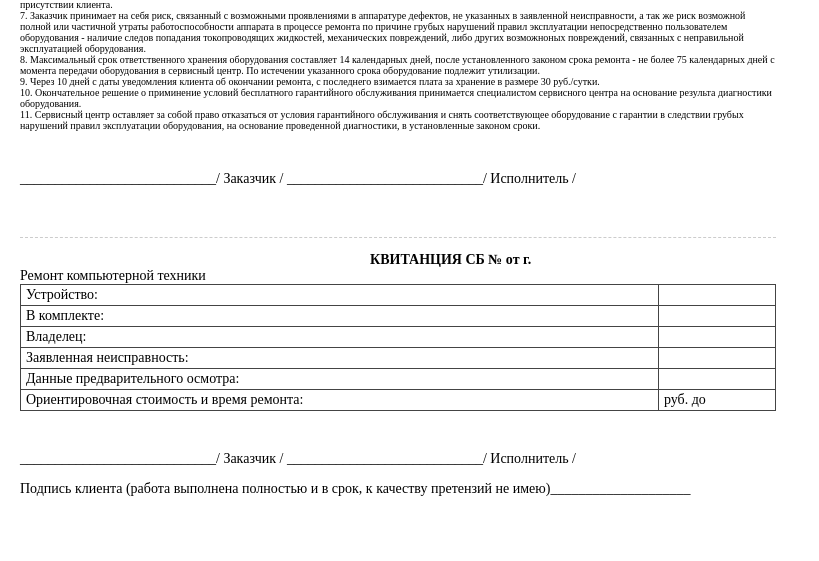
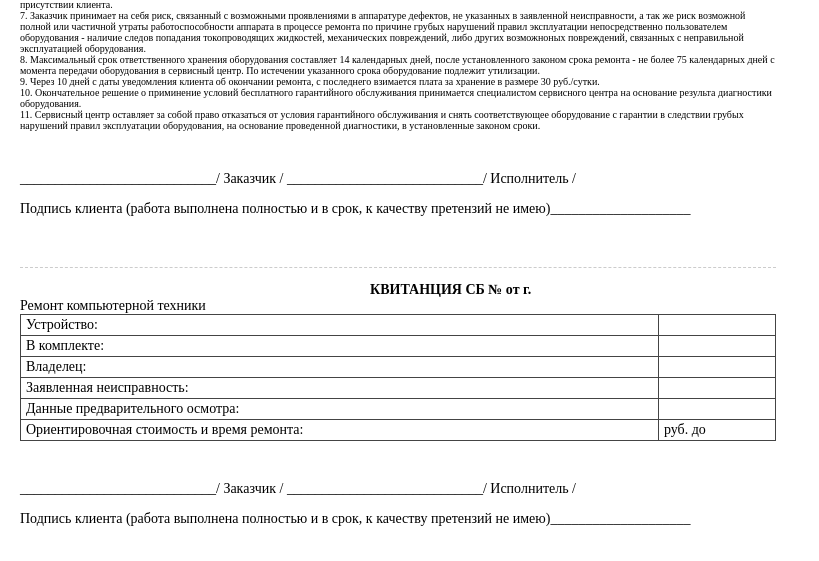
Before and after one commit to aksoff/sbcrm, a Django app: template orders/templates/orders/order_detail.html in a window 1280 px wide. Shown: the part 292-853 px from the top of the page, without its empty margins (0-819 px from the left). Before the commit the page ends 788 px from the top, so only its background shows below. Run offline with Django 3.2, Linux system fonts and the light colour scheme; the template is opened without the code that fills it, so the values that code supplies are empty.

Commit message:
order detail fix3

```diff
--- a/orders/templates/orders/order_detail.html
+++ b/orders/templates/orders/order_detail.html
@@ -64,7 +64,12 @@
           11. Сервисный центр оставляет за собой право отказаться от условия гарантийного обслуживания и снять соответствующее оборудование с гарантии в следствии грубых нарушений правил эксплуатации оборудования, на основание проведенной диагностики, в установленные законом сроки.
     </p>
     <div class="sign">
-        ____________________________/ Заказчик /      ____________________________/ Исполнитель /
+        <p>
+           ____________________________/ Заказчик /    ____________________________/ Исполнитель /
+        </p>
+        <p>
+            Подпись клиента (работа выполнена полностью и в срок, к качеству претензий не имею)____________________
+        </p>
     </div>
     <div class="copy">
         <div class="header">
```
